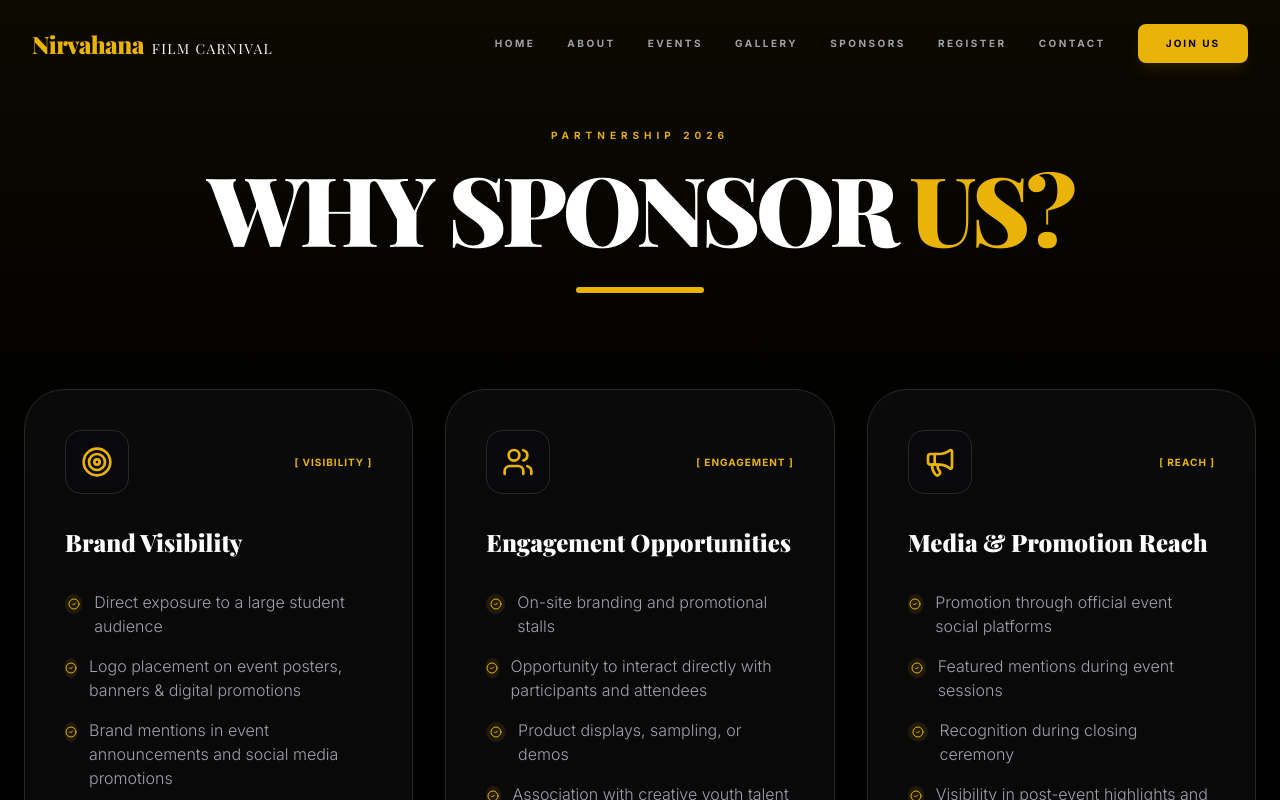
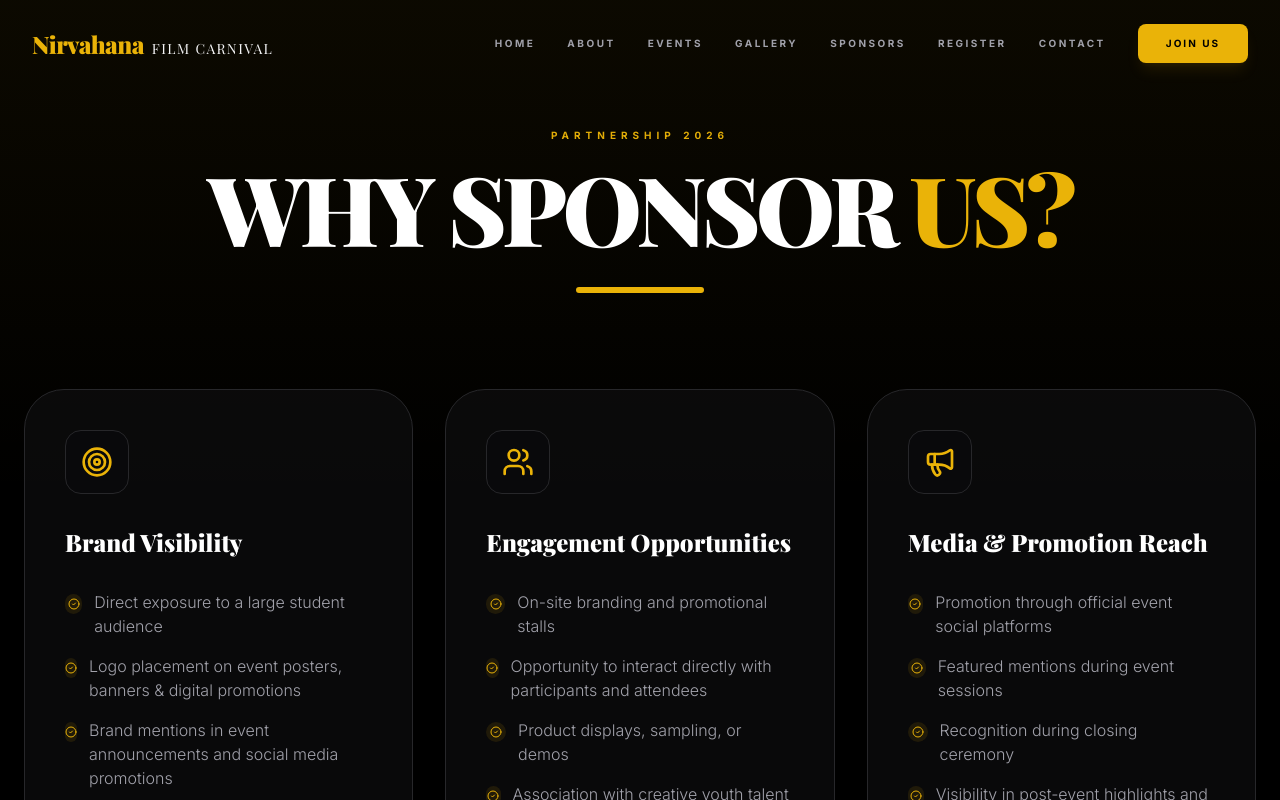
Before and after one commit to annu987/Nirvahana, a React (Vite) app: page /#/sponsorship in a window 1280 px wide. Shown: the top 800 px of the page. Built offline with nearby package versions, Linux system fonts and the light colour scheme.

Commit message:
updated website

```diff
--- a/pages/SponsorshipPage.tsx
+++ b/pages/SponsorshipPage.tsx
@@ -30,7 +30,7 @@ const SponsorshipPage: React.FC = () => {
               <div className="w-16 h-16 bg-zinc-950 border border-zinc-800 rounded-2xl flex items-center justify-center group-hover:bg-yellow-500 transition-all duration-500">
                 <Target size={32} className="text-yellow-500 group-hover:text-black transition-colors" />
               </div>
-              <span className="text-yellow-500 text-[10px] font-black tracking-widest uppercase">[ Visibility ]</span>
+
             </div>
             <h3 className="text-2xl font-serif-cinematic font-black mb-8">Brand Visibility</h3>
             <ul className="space-y-4">
@@ -46,7 +46,7 @@ const SponsorshipPage: React.FC = () => {
               <div className="w-16 h-16 bg-zinc-950 border border-zinc-800 rounded-2xl flex items-center justify-center group-hover:bg-yellow-500 transition-all duration-500">
                 <Users size={32} className="text-yellow-500 group-hover:text-black transition-colors" />
               </div>
-              <span className="text-yellow-500 text-[10px] font-black tracking-widest uppercase">[ Engagement ]</span>
+
             </div>
             <h3 className="text-2xl font-serif-cinematic font-black mb-8">Engagement Opportunities</h3>
             <ul className="space-y-4">
@@ -63,7 +63,6 @@ const SponsorshipPage: React.FC = () => {
               <div className="w-16 h-16 bg-zinc-950 border border-zinc-800 rounded-2xl flex items-center justify-center group-hover:bg-yellow-500 transition-all duration-500">
                 <Megaphone size={32} className="text-yellow-500 group-hover:text-black transition-colors" />
               </div>
-              <span className="text-yellow-500 text-[10px] font-black tracking-widest uppercase">[ Reach ]</span>
             </div>
             <h3 className="text-2xl font-serif-cinematic font-black mb-8">Media & Promotion Reach</h3>
             <ul className="space-y-4">
```
